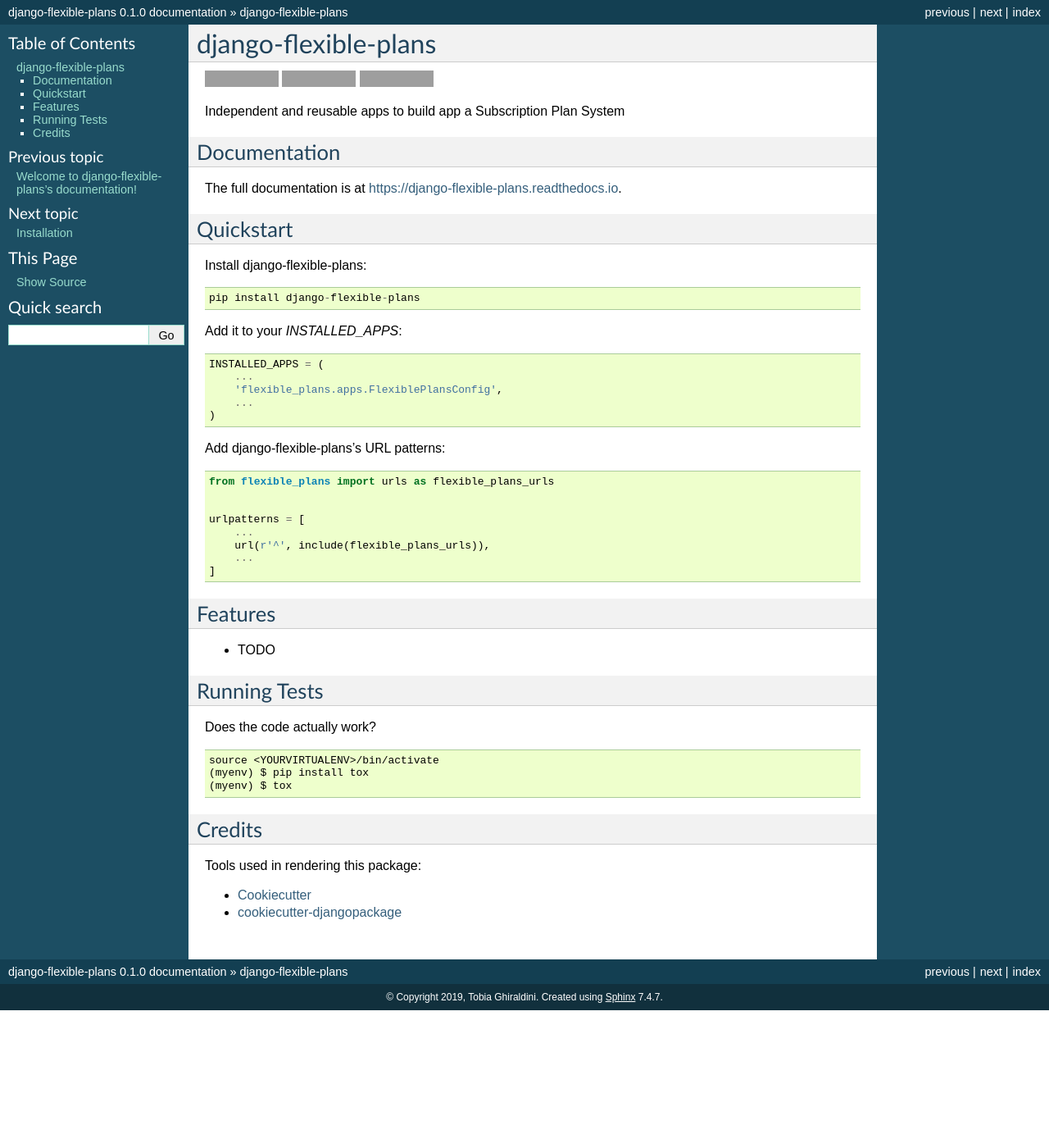
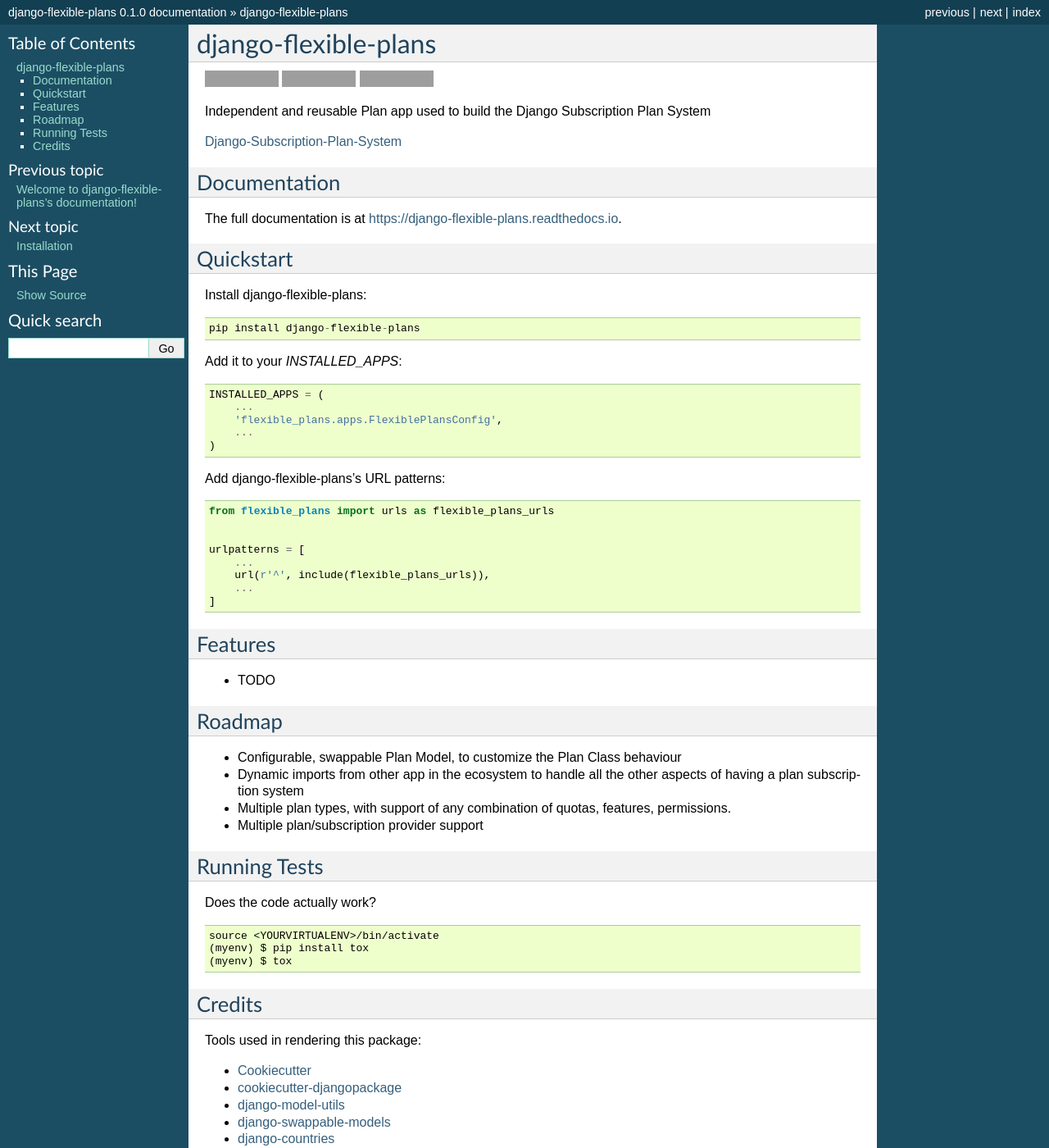
Before and after one commit to ninjabit/django-flexible-plans, a Sphinx documentation site: the page built from docs/readme.rst, in a window 1280 px wide and 1400 px high. Shown: the whole window at 82% size. Built offline with Sphinx 7.4.7, drawn with Linux system fonts in a browser that asks for light colours; grey boxes are pictures that could not be loaded.

```diff
--- a/README.rst
+++ b/README.rst
@@ -11,7 +11,11 @@ django-flexible-plans
 .. image:: https://codecov.io/gh/ninjabit/django-flexible-plans/branch/master/graph/badge.svg
     :target: https://codecov.io/gh/ninjabit/django-flexible-plans
 
-Independent and reusable apps to build app a Subscription Plan System
+Independent and reusable Plan app used to build the Django Subscription Plan System
+
+`Django-Subscription-Plan-System`_
+
+.. _Django-Subscription-Plan-System: git@github.com:ninjabit/django-subscription-plan-system.git
 
 Documentation
 -------------
@@ -53,6 +57,14 @@ Features
 
 * TODO
 
+Roadmap
+-------
+
+* Configurable, swappable Plan Model, to customize the Plan Class behaviour
+* Dynamic imports from other app in the ecosystem to handle all the other aspects of having a plan subscription system
+* Multiple plan types, with support of any combination of quotas, features, permissions.
+* Multiple plan/subscription provider support
+
 Running Tests
 -------------
 
@@ -71,6 +83,12 @@ Tools used in rendering this package:
 
 *  Cookiecutter_
 *  `cookiecutter-djangopackage`_
+*  `django-model-utils`_
+*  `django-swappable-models`_
+*  `django-countries`_
 
 .. _Cookiecutter: https://github.com/audreyr/cookiecutter
-.. _`cookiecutter-djangopackage`: https://github.com/pydanny/cookiecutter-djangopackage
+.. _cookiecutter-djangopackage: https://github.com/pydanny/cookiecutter-djangopackage
+.. _django-model-utils: https://github.com/jazzband/django-model-utils
+.. _django-swappable-models: https://github.com/wq/django-swappable-models
+.. _django-countries: https://github.com/SmileyChris/django-countries
--- a/docs/index.rst
+++ b/docs/index.rst
@@ -14,6 +14,7 @@ Contents:
    readme
    installation
    usage
+   code
    contributing
    authors
    history
--- a/requirements.txt
+++ b/requirements.txt
@@ -1,2 +1,2 @@
 django-model-utils>=2.0
-# Additional requirements go here
+swapper>=1.1.0
--- a/requirements_dev.txt
+++ b/requirements_dev.txt
@@ -1,5 +1,6 @@
 bumpversion==0.5.3
 wheel==0.30.0
 django-model-utils>=2.0
+swapper>=1.1.0
 Sphinx
 Pygments
--- a/requirements_test.txt
+++ b/requirements_test.txt
@@ -4,5 +4,5 @@ flake8>=2.1.0
 tox>=1.7.0
 codecov>=2.0.0
 django-model-utils>=2.0
-
+swapper>=1.1.0
 # Additional test requirements go here
--- a/setup.py
+++ b/setup.py
@@ -56,7 +56,10 @@ setup(
         'flexible_plans',
     ],
     include_package_data=True,
-    install_requires=["django-model-utils>=2.0",],
+    install_requires=[
+        "django-model-utils>=2.0",
+        "swapper>=1.1.0",
+    ],
     license="BSD",
     zip_safe=False,
     keywords='django-flexible-plans',
```
Also changed, not shown: docs/code.rst (added, +16 -0 lines).
